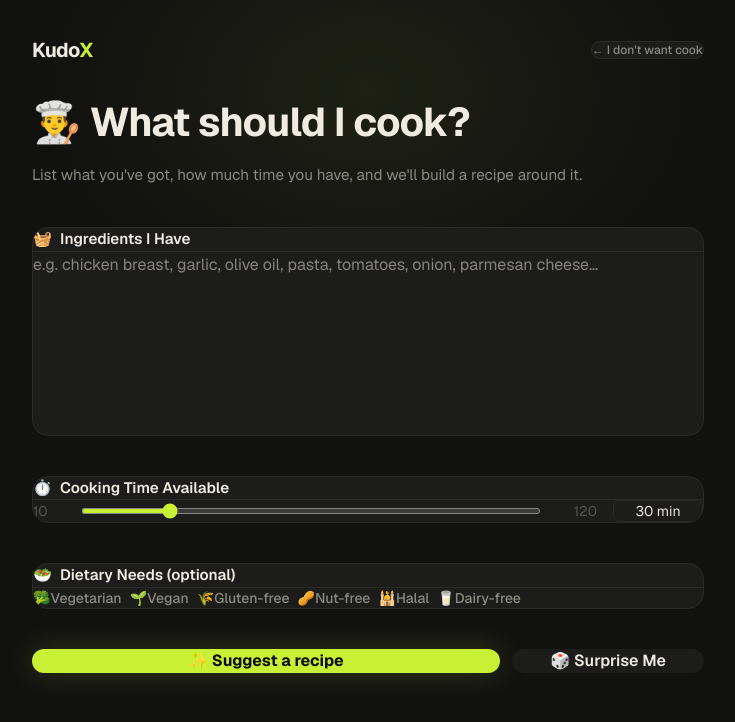
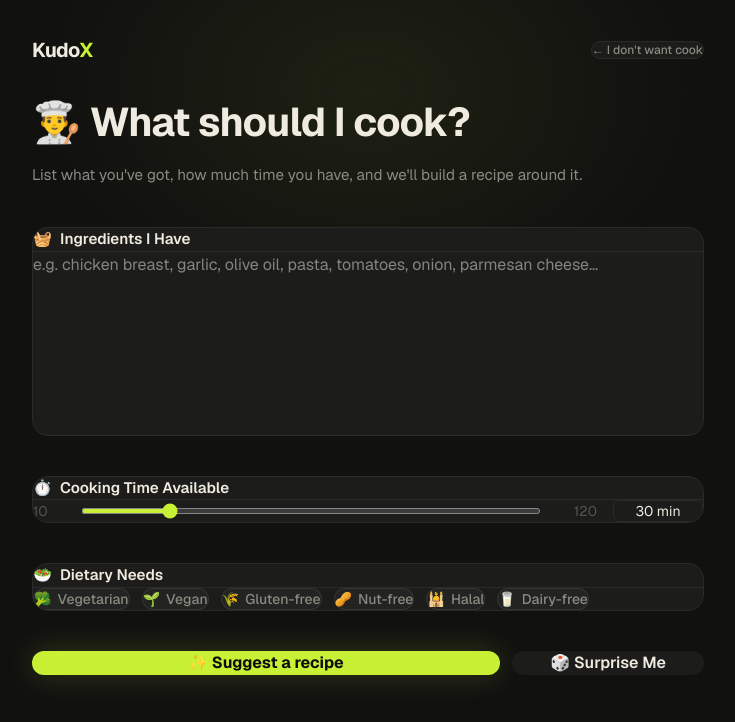
Before and after one commit to Stella0165/KudoX, a Next.js app in the folder kudox/: page /cook in a window 1280 px wide. Shown: the top 722 px of the page, without its empty margins (272-1007 px from the left). Built offline with nearby package versions, Linux system fonts and the light colour scheme.

Commit message:
Modified dietary filter design

```diff
--- a/kudox/app/cook/page.tsx
+++ b/kudox/app/cook/page.tsx
@@ -118,8 +118,56 @@ export default function CookPage() {
                 </SectionBox>
 
                 {/* Dietary filter */}
-        <SectionBox title="Dietary Needs (optional)" icon={<span>🥗</span>}>
-          <ChipGroup options={DIETARY_OPTIONS} selected={dietary} onToggle={toggleDietary} />
+                <SectionBox title="Dietary Needs" icon={<span>🥗</span>}>
+                <div className="flex flex-wrap gap-3">
+                    {DIETARY_OPTIONS.map((item) => {
+                    const active = dietary.includes(item.value);
+
+                    return (
+                        <button
+                        key={item.value}
+                        type="button"
+                        onClick={() => toggleDietary(item.value)}
+                        className="relative px-3 py-2 rounded-full text-sm font-medium transition-all duration-300"
+                        style={{
+                            background: active
+                            ? "linear-gradient(135deg, rgba(200,241,53,0.25), rgba(200,241,53,0.08))"
+                            : "rgba(255,255,255,0.03)",
+                            color: active ? "#EAFD8C" : "var(--text-secondary)",
+                            border: active
+                            ? "1px solid rgba(200,241,53,0.5)"
+                            : "1px solid rgba(255,255,255,0.08)",
+                            boxShadow: active
+                            ? "0 0 20px rgba(200,241,53,0.15)"
+                            : "none",
+                            transform: active ? "translateY(-1px)" : "translateY(0px)",
+                        }}
+                        >
+
+                        <span
+                            style={{
+                            marginRight: 6,
+                            filter: active ? "drop-shadow(0 0 6px rgba(200,241,53,0.8))" : "none",
+                            }}
+                        >
+                            {item.emoji}
+                        </span>
+
+                        {item.label}
+
+                        {active && (
+                            <span
+                            className="absolute -top-1 -right-1 w-2 h-2 rounded-full"
+                            style={{
+                                background: "#C8F135",
+                                boxShadow: "0 0 8px rgba(200,241,53,0.8)",
+                            }}
+                            />
+                        )}
+                        </button>
+                    );
+                    })}
+                </div>
                 </SectionBox>
 
                 {/* Actions */}
```
Lines whose indentation alone changed are shown as unchanged.
